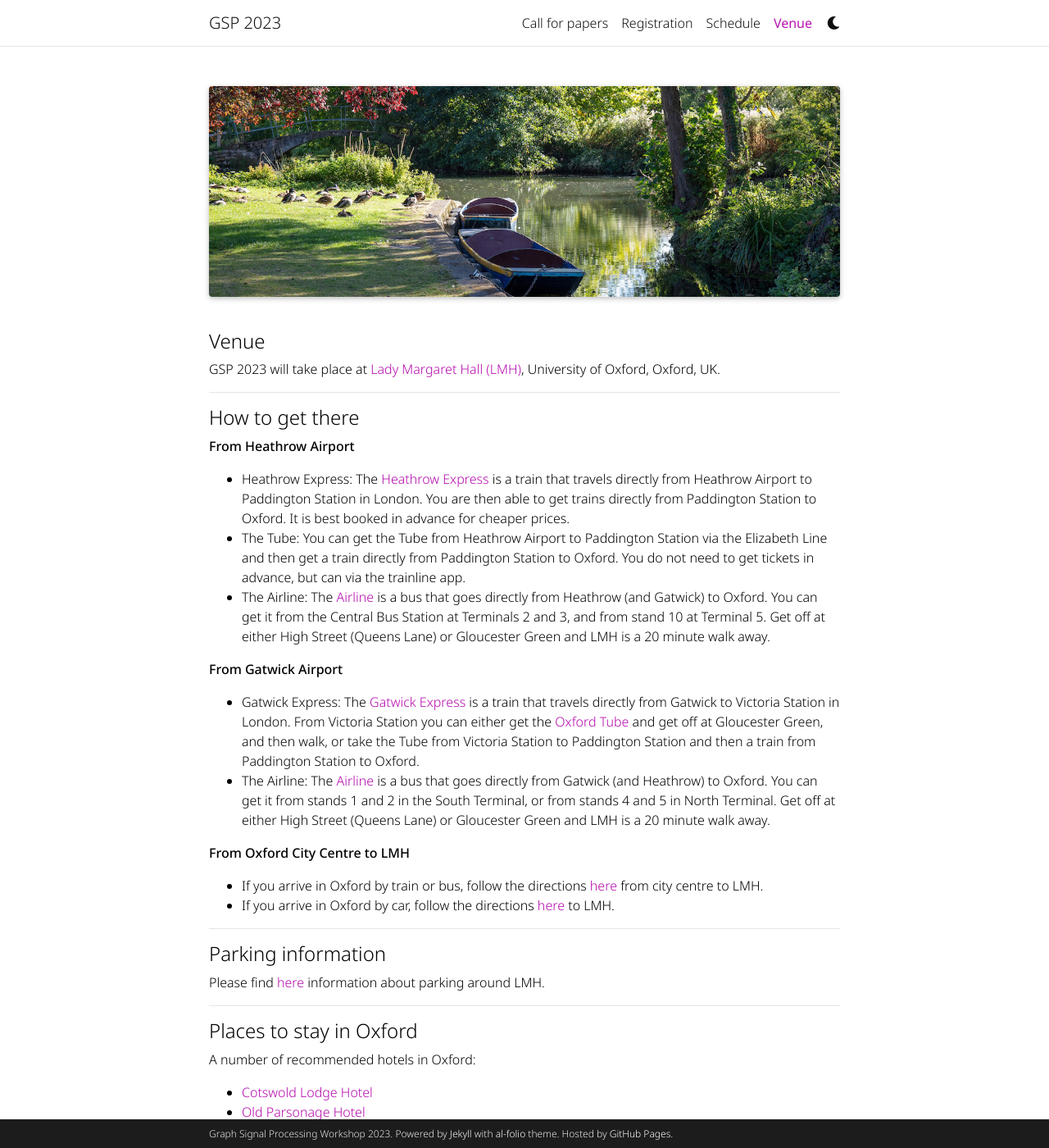
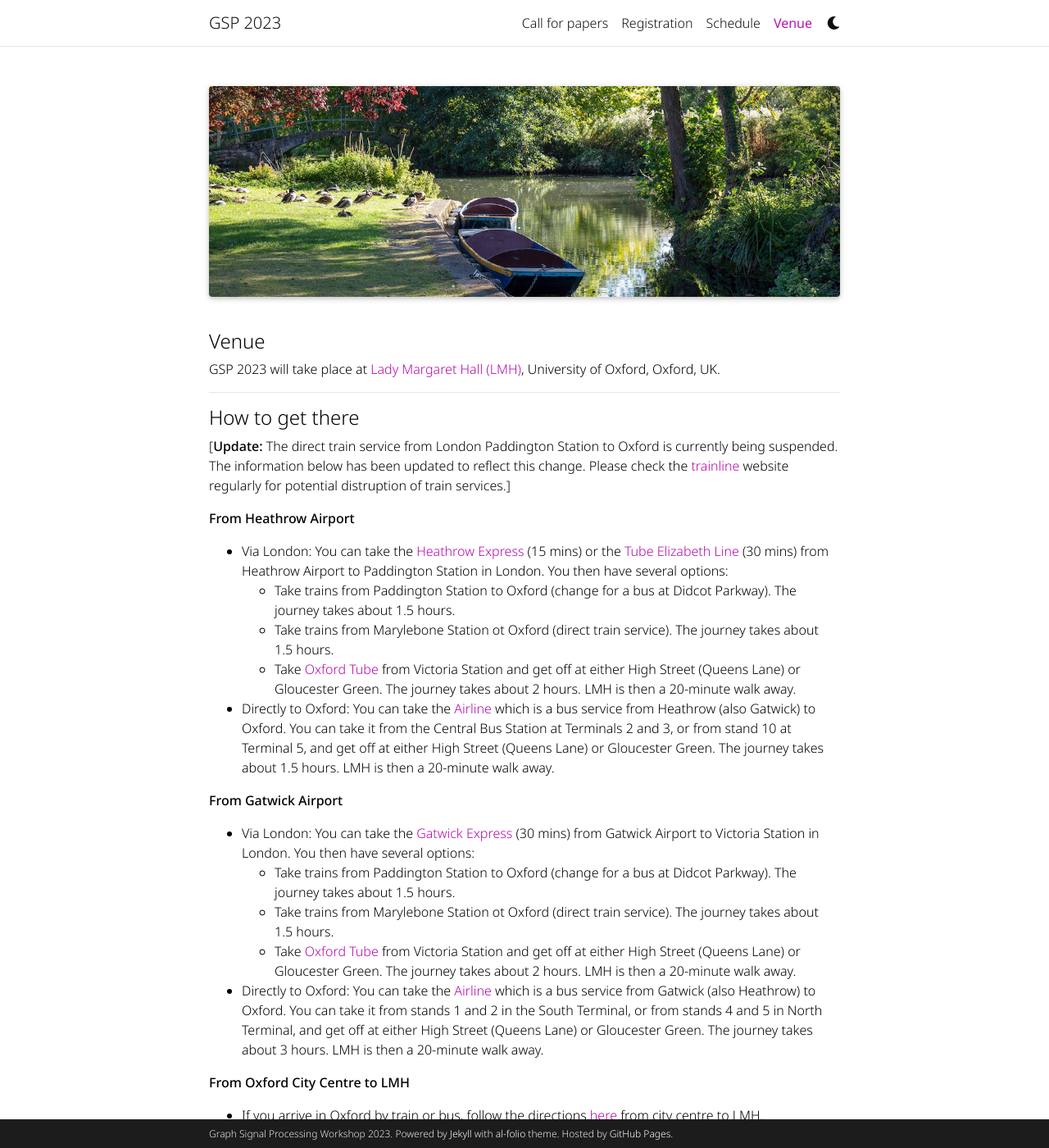
Before and after one commit to shreyasvinaya/gspworkshop2025.github.io, a Jekyll site: the page built from _pages/venue.md, in a window 1280 px wide and 1400 px high. Shown: the whole window at 82% size. Built offline with Jekyll 4.4.1, drawn with Linux system fonts in a browser that asks for light colours; full-size pictures stand in for the smaller copies a plugin makes; comment, search, counter and statistics services are not loaded; a style sheet for code colours, icons or effects is not loaded.

Commit message:
Update venue.md

```diff
--- a/_pages/venue.md
+++ b/_pages/venue.md
@@ -15,14 +15,21 @@ GSP 2023 will take place at [Lady Margaret Hall (LMH)](https://www.lmh.ox.ac.uk)
 
 ---
 #### How to get there
+[**Update:** The direct train service from London Paddington Station to Oxford is currently being suspended. The information below has been updated to reflect this change. Please check the [trainline](https://www.thetrainline.com/trains/great-britain/industrial-action) website regularly for potential distruption of train services.]
+
 **From Heathrow Airport**
-+ Heathrow Express: The [Heathrow Express](https://www.heathrowexpress.com/) is a train that travels directly from Heathrow Airport to Paddington Station in London. You are then able to get trains directly from Paddington Station to Oxford. It is best booked in advance for cheaper prices.
-+ The Tube: You can get the Tube from Heathrow Airport to Paddington Station via the Elizabeth Line and then get a train directly from Paddington Station to Oxford. You do not need to get tickets in advance, but can via the trainline app.
-+ The Airline: The [Airline](https://www.theairlineoxford.co.uk/) is a bus that goes directly from Heathrow (and Gatwick) to Oxford. You can get it from the Central Bus Station at Terminals 2 and 3, and from stand 10 at Terminal 5. Get off at either High Street (Queens Lane) or Gloucester Green and LMH is a 20 minute walk away.
++ Via London: You can take the [Heathrow Express](https://www.heathrow.com/transport-and-directions/by-rail-or-train/heathrow-express) (15 mins) or the [Tube Elizabeth Line](https://www.heathrow.com/transport-and-directions/by-rail-or-train/elizabeth-line) (30 mins) from Heathrow Airport to Paddington Station in London. You then have several options:
+  + Take trains from Paddington Station to Oxford (change for a bus at Didcot Parkway). The journey takes about 1.5 hours.
+  + Take trains from Marylebone Station ot Oxford (direct train service). The journey takes about 1.5 hours.
+  + Take [Oxford Tube](https://www.stagecoachbus.com/promos-and-offers/oxfordshire/oxford-tube) from Victoria Station and get off at either High Street (Queens Lane) or Gloucester Green. The journey takes about 2 hours. LMH is then a 20-minute walk away.
++ Directly to Oxford: You can take the [Airline](https://www.theairlineoxford.co.uk/) which is a bus service from Heathrow (also Gatwick) to Oxford. You can take it from the Central Bus Station at Terminals 2 and 3, or from stand 10 at Terminal 5, and get off at either High Street (Queens Lane) or Gloucester Green. The journey takes about 1.5 hours. LMH is then a 20-minute walk away.
 
 **From Gatwick Airport**
-+ Gatwick Express: The [Gatwick Express](https://www.gatwickexpress.com/) is a train that travels directly from Gatwick to Victoria Station in London. From Victoria Station you can either get the [Oxford Tube](https://www.stagecoachbus.com/promos-and-offers/oxfordshire/oxford-tube) and get off at Gloucester Green, and then walk, or take the Tube from Victoria Station to Paddington Station and then a train from Paddington Station to Oxford.
-+ The Airline: The [Airline](https://www.theairlineoxford.co.uk/) is a bus that goes directly from Gatwick (and Heathrow) to Oxford. You can get it from stands 1 and 2 in the South Terminal, or from stands 4 and 5 in North Terminal. Get off at either High Street (Queens Lane) or Gloucester Green and LMH is a 20 minute walk away.
++ Via London: You can take the [Gatwick Express](https://www.gatwickexpress.com/) (30 mins) from Gatwick Airport to Victoria Station in London. You then have several options:
+  + Take trains from Paddington Station to Oxford (change for a bus at Didcot Parkway). The journey takes about 1.5 hours.
+  + Take trains from Marylebone Station ot Oxford (direct train service). The journey takes about 1.5 hours.
+  + Take [Oxford Tube](https://www.stagecoachbus.com/promos-and-offers/oxfordshire/oxford-tube) from Victoria Station and get off at either High Street (Queens Lane) or Gloucester Green. The journey takes about 2 hours. LMH is then a 20-minute walk away.
++ Directly to Oxford: You can take the [Airline](https://www.theairlineoxford.co.uk/) which is a bus service from Gatwick (also Heathrow) to Oxford. You can take it from stands 1 and 2 in the South Terminal, or from stands 4 and 5 in North Terminal, and get off at either High Street (Queens Lane) or Gloucester Green. The journey takes about 3 hours. LMH is then a 20-minute walk away.
 
 **From Oxford City Centre to LMH**
 + If you arrive in Oxford by train or bus, follow the directions [here](/assets/pdf/Directions%20to%20Lady%20Margaret%20Hall%20from%20Oxford%20Rail%20and%20Bus%20Stations.pdf) from city centre to LMH.
```
